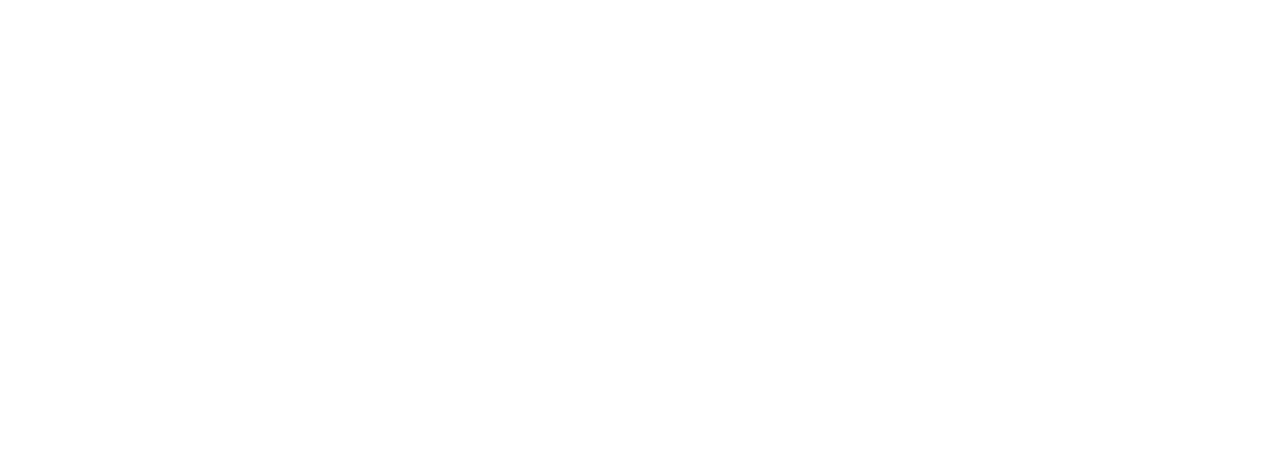
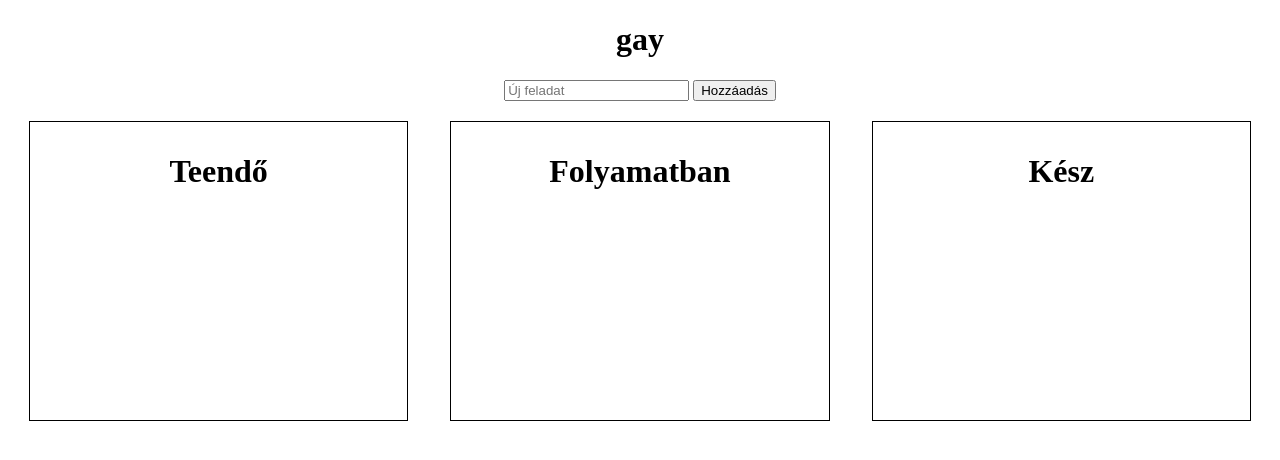
Before and after one commit to Iblamedawe/trello, a plain HTML site: page index.html in a window 1280 px wide. Drawn offline with Linux system fonts and the light colour scheme.

Commit message:
baseplate

```diff
--- a/index.html
+++ b/index.html
@@ -4,8 +4,15 @@
     <meta charset="UTF-8">
     <meta name="viewport" content="width=device-width, initial-scale=1.0">
     <title>Document</title>
+    <link rel="stylesheet" href="style.css">
 </head>
 <body>
-
+    <h1>gay</h1>
+    <input type="text" placeholder="Új feladat"> <button>Hozzáadás</button>
+    <div class="board">
+        <div><h1>Teendő</h1></div>
+        <div><h1>Folyamatban</h1></div>
+        <div><h1>Kész</h1></div>
+    </div>
 </body>
 </html>
--- a/style.css
+++ b/style.css
@@ -0,0 +1,16 @@
+body
+{
+    text-align: center;
+}
+.board {
+    display: flex;
+    justify-content: space-around;
+    margin-top: 20px;
+}
+.board div {
+    border: 1px solid black;
+    width: 30%;
+    min-height: 300px;
+    padding: 10px;
+    box-sizing: border-box;
+}
```
